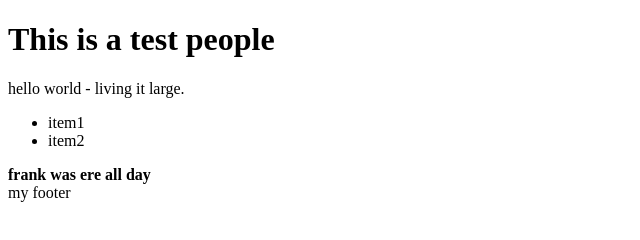
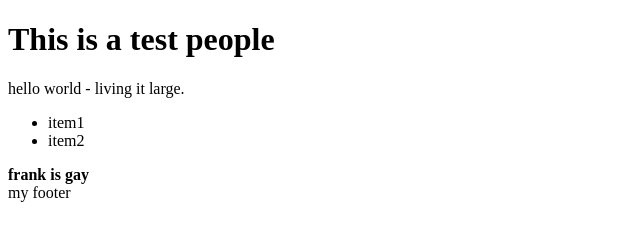
Before and after one commit to antbrown44/jimbob, a plain HTML site: page index.html in a window 1280 px wide. Shown: the full height of the page, 0-640 px from the left. Drawn offline with Linux system fonts and the light colour scheme.

Commit message:
change frank msg

```diff
--- a/index.html
+++ b/index.html
@@ -11,7 +11,7 @@
                 <li>item2</li>
             </ul>
 
-            <b>frank was ere all day</b>
+            <b>frank is  gay</b>
 
             <footer>my footer</footer>
 
```
